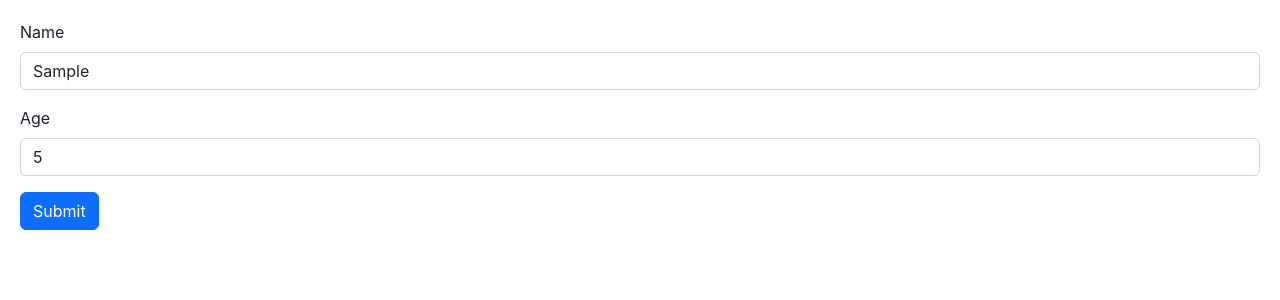
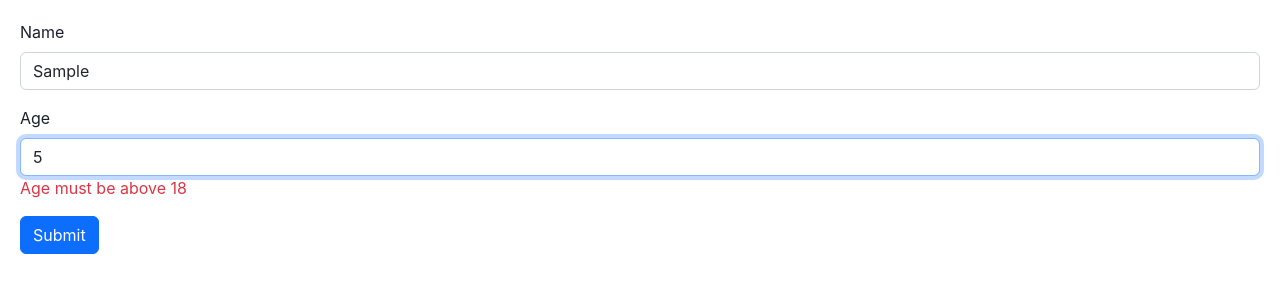
Before and after one commit to d3athammer/typescript-react, a React (Vite) app: page / in a window 1280 px wide. Both pictures are taken after typing "Sample", "5" into the empty fields and a click on the button "Submit". Shown: the top 300 px of the page. Built offline with nearby package versions, Linux system fonts and the light colour scheme.

Commit message:
completed validation with zod

```diff
--- a/package.json
+++ b/package.json
@@ -12,6 +12,7 @@
     "@chakra-ui/react": "^2.5.1",
     "@emotion/react": "^11.10.6",
     "@emotion/styled": "^11.10.6",
+    "@hookform/resolvers": "^3.0.0",
     "@types/styled-components": "^5.1.26",
     "bootstrap": "^5.2.3",
     "framer-motion": "^10.2.4",
--- a/src/components/Form.tsx
+++ b/src/components/Form.tsx
@@ -1,10 +1,12 @@
 import { FormEvent, useRef, useState } from 'react';
 import { FieldValues, useForm } from 'react-hook-form';
 import { z } from 'zod';
+import { zodResolver } from '@hookform/resolvers/zod';
 
 const schema = z.object({
-  name: z.string().min(3),
-  age: z.number().min(8)
+  // chaining the validations and applying custom messages to each of the validations
+  name: z.string().min(3, { message: 'name must be at least 3 characters'}),
+  age: z.number( {invalid_type_error: 'Age field is required'}).min(18, { message: 'Age must be above 18 '})
 });
 
 type FormData = z.infer<typeof schema>;
@@ -40,7 +42,9 @@
   // }
 
   // 3rd way to get input field from a dom ( gotta change the code inside return)
-  const { register, handleSubmit, formState: { errors } } = useForm<FormData>();
+  // 4th method is to use Zod for validation
+  //with zodResolver, we can set resolver to zoldresolver.
+  const { register, handleSubmit, formState: { errors } } = useForm<FormData>({ resolver: zodResolver(schema) });
 
   const onSubmit = ( data: FieldValues) => {
     console.log(data);
@@ -50,16 +54,16 @@
     <form onSubmit={handleSubmit(onSubmit)}>
       <div className="mb-3">
         <label htmlFor="name" className="form-label">Name</label>
-        <input { ...register('name', { required: true, minLength: 3 })} id="name" type="text" className="form-control" />
+        <input {...register('name')} id="name" type="text" className="form-control" />
         {/* the question mark beside name is called optional chaining, to prevent runtime error if no name is inout */}
-        { errors.name?.type === 'required' && <p className='text-danger'>Name is required</p> }
-        { errors.name?.type === 'minLength' && <p className='text-danger'>Name must have at least 3 characters</p> }
-
+        {/* There is no need to check for type because zod already does it for you */}
+        { errors.name && <p className='text-danger'>{errors.name.message}</p> }
       </div>
       <div className="mb-3">
         <label htmlFor="age" className="form-label">Age</label>
-        <input { ...register('age', { required: true })} id="age" type="number" className="form-control" />
-        { errors.age?.type === 'required' && <p className='text-danger'>Age is required</p> }
+        {/* We set age to accept only numbers else we'll throw an error */}
+        <input {...register('age', { valueAsNumber: true })} id="age" type="number" className="form-control" />
+        { errors.age && <p className='text-danger'>{errors.age.message}</p> }
 
       </div>
       <button className="btn btn-primary">Submit</button>
```
Also changed, not shown: 1 other file (tests, documents, lock files or other folders).
